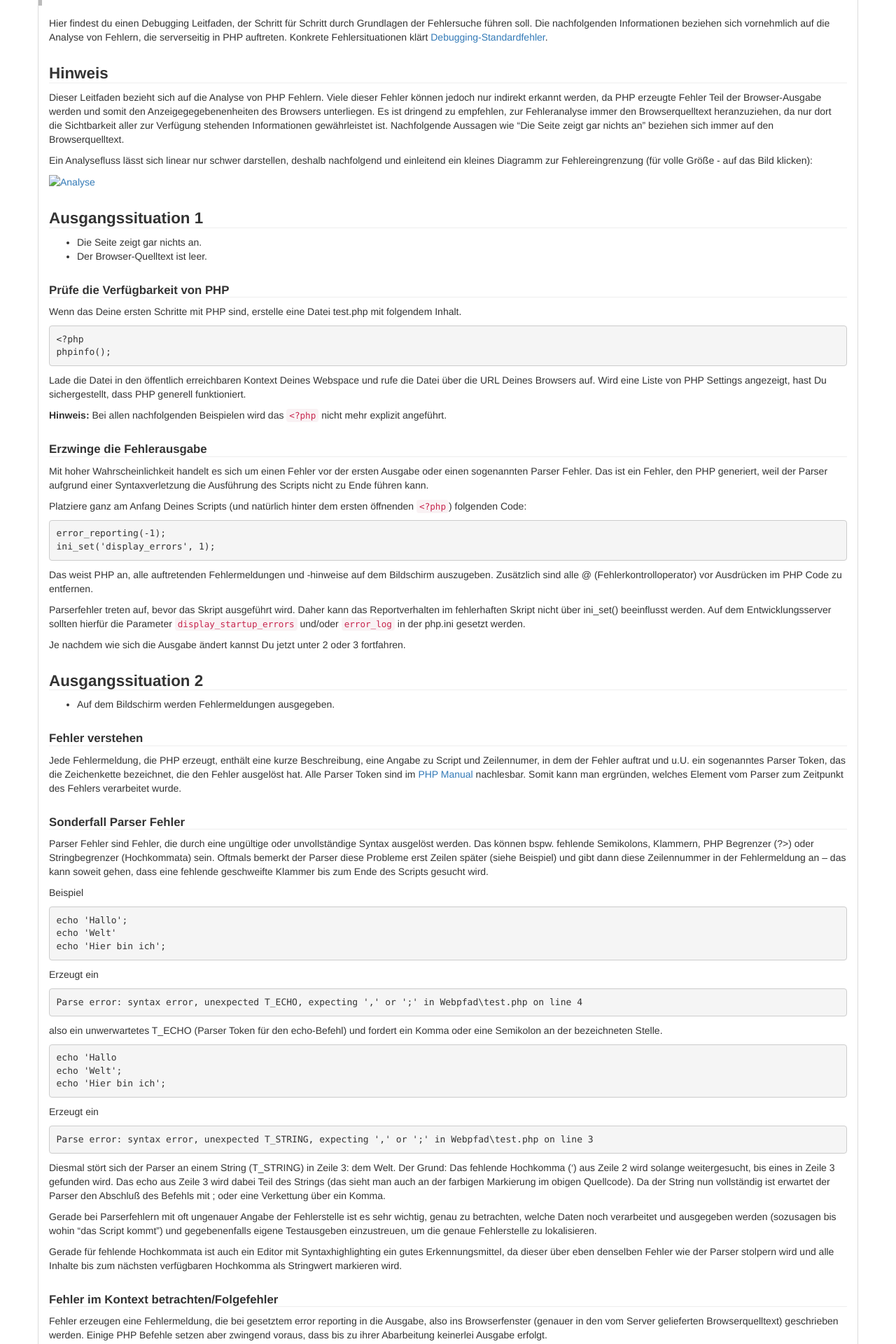
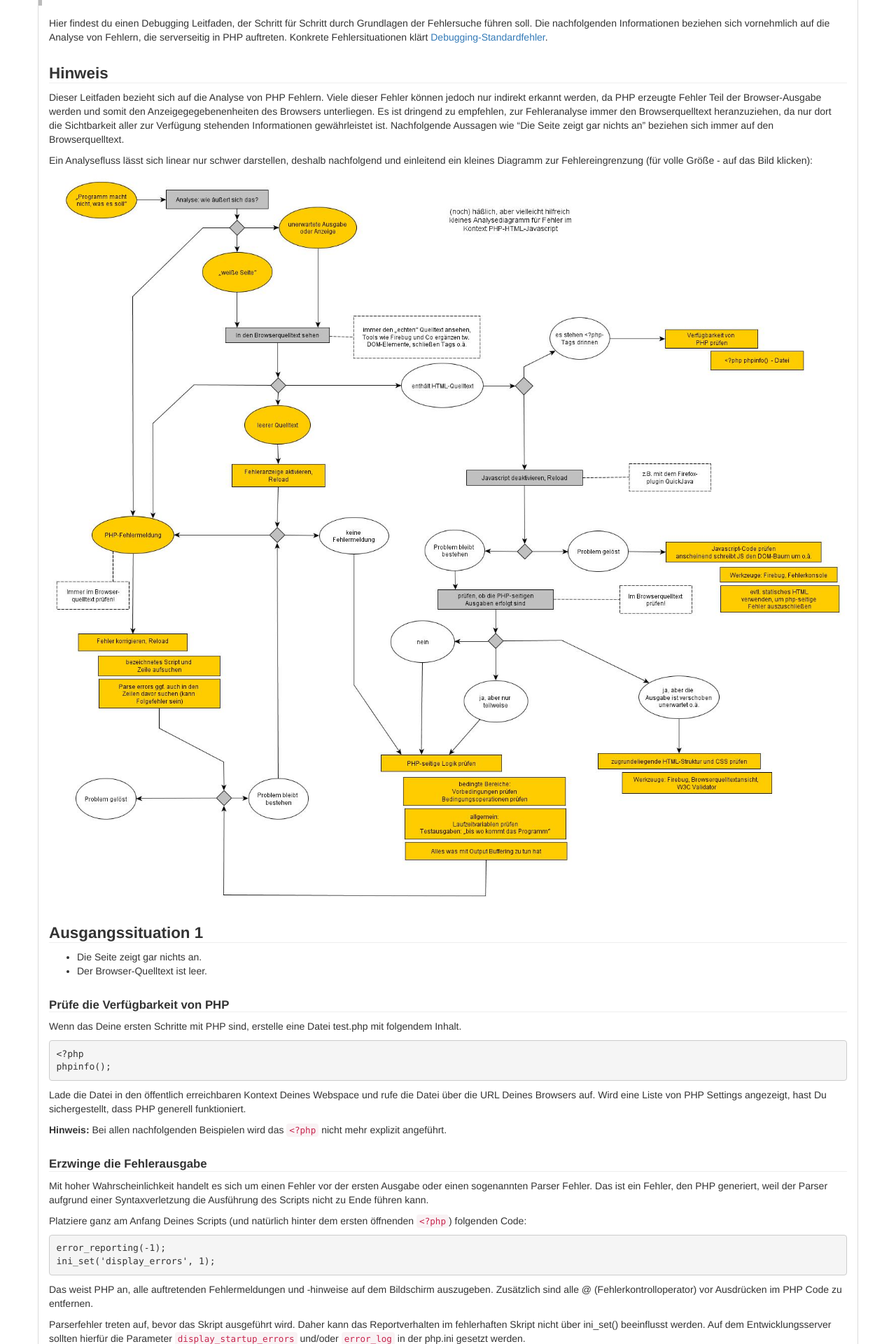
Before and after one commit to php-de/php-de.github.io, a Jekyll site: the page built from debugging/leitfaden.md, in a window 1280 px wide. Shown: the part 521-2441 px from the top of the page at 70% size. Built offline with Jekyll 4.4.1, drawn with Linux system fonts in a browser that asks for light colours; nearby versions of some CDN libraries.

Commit message:
Debugging/Leitfaden - Aktualisiert Link zu Bild (jetzt aber)

```diff
--- a/debugging/leitfaden.md
+++ b/debugging/leitfaden.md
@@ -51,7 +51,7 @@ Dieser Leitfaden bezieht sich auf die Analyse von PHP Fehlern. Viele dieser Fehl
 
 Ein Analysefluss lässt sich linear nur schwer darstellen, deshalb nachfolgend und einleitend ein kleines Diagramm zur Fehlereingrenzung (für volle Größe - auf das Bild klicken):
 
-<a href="{{ site.url }}/images/debugging_analyse_1589px.jpg"><img alt="Analyse" src="{{ site.url }}/images/debugging_analyse_1589px.jpg" width="100%" /></a>
+<a href="{{ site.url }}/debugging/images/debugging_analyse_1589px.jpg"><img alt="Analyse" src="{{ site.url }}/debugging/images/debugging_analyse_1589px.jpg" width="100%" /></a>
 
 
 ### Ausgangssituation 1
```
